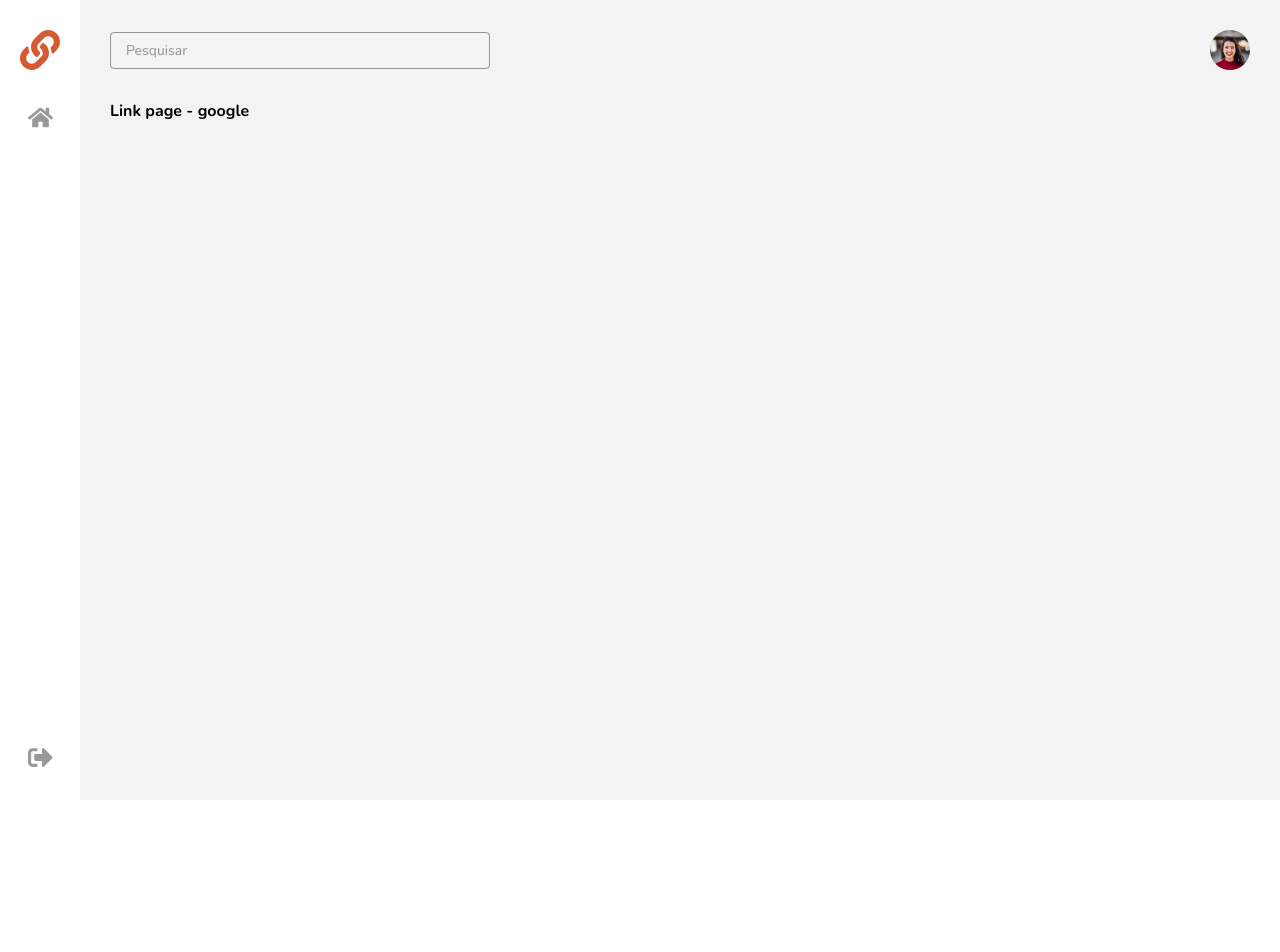
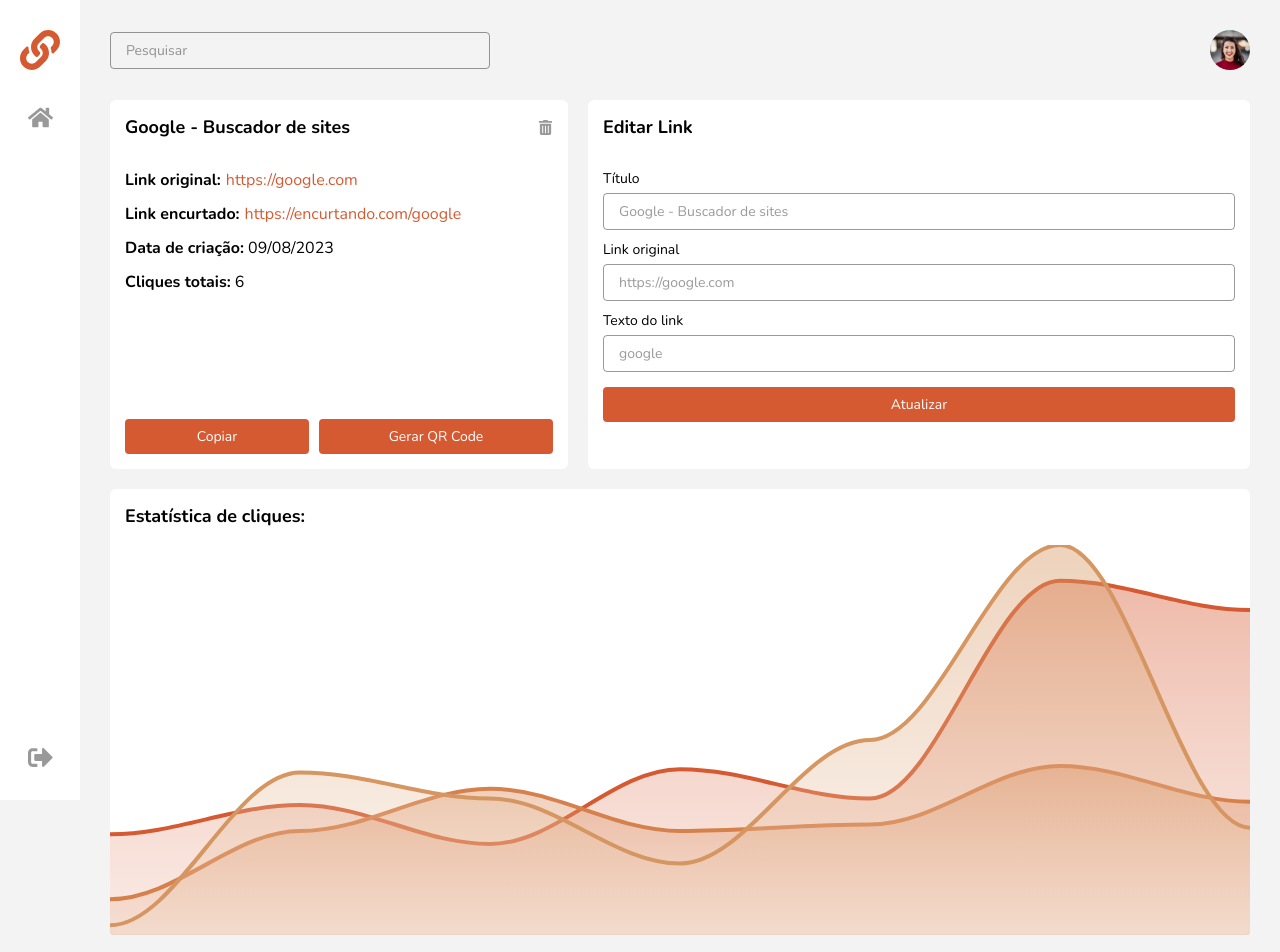
Before and after one commit to AlvaroEmanuel20/shortlinkie, a React (Vite) app in the folder frontend/: page /link/google in a window 1280 px wide. Shown: the top 952 px of the page. Before the commit the page ends 800 px from the top, so only its background shows below. Built offline with nearby package versions, Linux system fonts and the light colour scheme.

Commit message:
feat: link page

```diff
--- a/frontend/package.json
+++ b/frontend/package.json
@@ -11,7 +11,9 @@
   },
   "dependencies": {
     "@hookform/resolvers": "^3.2.0",
+    "apexcharts": "^3.41.1",
     "react": "^18.2.0",
+    "react-apexcharts": "^1.4.1",
     "react-dom": "^18.2.0",
     "react-hook-form": "^7.45.4",
     "react-router-dom": "^6.15.0",
--- a/frontend/src/components/HStack.ts
+++ b/frontend/src/components/HStack.ts
@@ -2,7 +2,7 @@ import { styled } from 'styled-components';
 
 export const HStack = styled.div<{ $spacing?: number; $justify?: string }>`
   display: flex;
-  gap: ${(props) => props.$spacing};
+  gap: ${(props) => props.$spacing + 'px'};
   align-items: center;
   justify-content: ${(props) => props.$justify};
 `;
--- a/frontend/src/components/Stack.ts
+++ b/frontend/src/components/Stack.ts
@@ -1,8 +1,13 @@
 import { styled } from 'styled-components';
 
-export const Stack = styled.div<{ $spacing?: number; $items?: string }>`
+export const Stack = styled.div<{
+  $spacing?: number;
+  $items?: string;
+  $justify?: string;
+}>`
   display: flex;
   flex-direction: column;
   align-items: ${(props) => props.$items};
   gap: ${(props) => props.$spacing + 'px'};
+  justify-content: ${(props) => props.$justify};
 `;
--- a/frontend/src/dashboard/Home.tsx
+++ b/frontend/src/dashboard/Home.tsx
@@ -5,7 +5,8 @@ import { Text } from '../components/Typography';
 import { Label } from '../components/Label';
 import { Input } from '../components/Input';
 import { Button } from '../components/Button';
-import { EmptyLinkCard } from './components/EmptyLinkCard';
+//import { EmptyLinkCard } from './components/EmptyLinkCard';
+import LinkCard from './components/LinkCard';
 
 const HomeGrid = styled.main`
   display: grid;
@@ -97,8 +98,32 @@ export default function Home() {
           <h2 style={{ fontSize: theme.fontSize.md }}>Seus Links</h2>
 
           <Stack $spacing={15}>
-            <EmptyLinkCard color="rgba(71, 71, 71, 0.116)" />
-            <EmptyLinkCard color="rgba(194, 194, 194, 0.11)" />
+            {/*<EmptyLinkCard color="rgba(105, 105, 105, 0.082)" />
+            <EmptyLinkCard color="rgba(194, 194, 194, 0.11)" />*/}
+
+            <LinkCard
+              name="Google - Buscador de sites"
+              link="https://encurtando.com/google"
+              shortId="google"
+            />
+
+            <LinkCard
+              name="Google - Buscador de sites"
+              link="https://encurtando.com/google"
+              shortId="google"
+            />
+
+            <LinkCard
+              name="Google - Buscador de sites"
+              link="https://encurtando.com/google"
+              shortId="google"
+            />
+
+            <LinkCard
+              name="Google - Buscador de sites"
+              link="https://encurtando.com/google"
+              shortId="google"
+            />
           </Stack>
         </Stack>
       </Card>
--- a/frontend/src/dashboard/LinkPage.tsx
+++ b/frontend/src/dashboard/LinkPage.tsx
@@ -1,11 +1,222 @@
-import { useParams } from 'react-router-dom';
+//import { useParams } from 'react-router-dom';
+import { styled, useTheme } from 'styled-components';
+import { Card } from './components/Card';
+import { HStack } from '../components/HStack';
+import TrashIcon from '../assets/TrashIcon';
+import { Stack } from '../components/Stack';
+import { Button } from '../components/Button';
+import { Label } from '../components/Label';
+import { Input } from '../components/Input';
+import ReactApexChart from 'react-apexcharts';
+
+const LinkPageGrid = styled.main`
+  display: grid;
+  grid-template-columns: 458px 1fr;
+  grid-template-rows: 369px 445px;
+  gap: 20px;
+
+  .item3 {
+    grid-area: 2 / 1 / span 1 / span 2;
+  }
+
+  .flex {
+    display: flex;
+    gap: 5px;
+  }
+
+  .chart {
+    svg {
+      border-radius: ${(props) => props.theme.radius.md};
+    }
+  }
+
+  & a {
+    color: ${(props) => props.theme.colors.orange1};
+
+    &:hover {
+      text-decoration: underline;
+    }
+  }
+`;
+
+const BtnGrid = styled.div`
+  display: grid;
+  gap: 10px;
+  grid-template-columns: 184px 234px;
+`;
 
 export default function LinkPage() {
-  const { shortId } = useParams();
+  //const { shortId } = useParams();
+  const theme = useTheme();
 
   return (
-    <>
-      <h1>Link page - {shortId}</h1>
-    </>
+    <LinkPageGrid>
+      <Card>
+        <Stack style={{ height: '100%' }} $justify="space-between">
+          <Stack $spacing={30}>
+            <HStack $spacing={20} $justify="space-between">
+              <h1 style={{ fontSize: theme.fontSize.md }}>
+                Google - Buscador de sites
+              </h1>
+
+              <button>
+                <TrashIcon />
+              </button>
+            </HStack>
+
+            <Stack $spacing={12}>
+              <p className="flex">
+                <strong>Link original:</strong>{' '}
+                <a href="#">https://google.com</a>
+              </p>
+              <p className="flex">
+                <strong>Link encurtado:</strong>{' '}
+                <a href="#">https://encurtando.com/google</a>
+              </p>
+              <p>
+                <strong>Data de criação:</strong> 09/08/2023
+              </p>
+              <p>
+                <strong>Cliques totais:</strong> 6
+              </p>
+            </Stack>
+          </Stack>
+
+          <BtnGrid>
+            <Button>Copiar</Button>
+            <Button>Gerar QR Code</Button>
+          </BtnGrid>
+        </Stack>
+      </Card>
+
+      <Card>
+        <Stack $spacing={30}>
+          <h2 style={{ fontSize: theme.fontSize.md }}>Editar Link</h2>
+
+          <form>
+            <Stack $spacing={15}>
+              <Stack $spacing={10}>
+                <Stack $spacing={5}>
+                  <Label htmlFor="title">Título</Label>
+                  <Input
+                    type="text"
+                    id="title"
+                    placeholder="Google - Buscador de sites"
+                  />
+                </Stack>
+
+                <Stack $spacing={5}>
+                  <Label htmlFor="link">Link original</Label>
+                  <Input
+                    type="url"
+                    id="link"
+                    placeholder="https://google.com"
+                  />
+                </Stack>
+
+                <Stack $spacing={5}>
+                  <Label htmlFor="text">Texto do link</Label>
+                  <Input type="text" id="text" placeholder="google" />
+                </Stack>
+              </Stack>
+
+              <Button>Atualizar</Button>
+            </Stack>
+          </form>
+        </Stack>
+      </Card>
+
+      <Card className="item3" $p="0">
+        <Stack $spacing={15} style={{ height: '100%' }}>
+          <h2
+            style={{ fontSize: theme.fontSize.md, padding: '15px 15px 0 15px' }}
+          >
+            Estatística de cliques:
+          </h2>
+
+          <div
+            className="chart"
+            style={{
+              height: '100%',
+              borderRadius: theme.radius.md,
+            }}
+          >
+            <ReactApexChart
+              type="area"
+              height="100%"
+              options={{
+                colors: [
+                  theme.colors.orange1,
+                  '#D6814C',
+                  '#D69661',
+                  '#D6A078',
+                  '#D6B08D',
+                  '#D6C0A3',
+                  '#D6D0B8',
+                  '#D6E0CD',
+                ],
+                noData: {
+                  text: 'Sem dados disponíveis',
+                },
+                chart: {
+                  toolbar: {
+                    show: false,
+                  },
+                  sparkline: {
+                    enabled: true,
+                  },
+                },
+                grid: {
+                  show: false,
+                },
+                dataLabels: {
+                  enabled: false,
+                },
+                xaxis: {
+                  labels: {
+                    show: false,
+                  },
+                  axisBorder: {
+                    show: false,
+                  },
+                  axisTicks: {
+                    show: false,
+                  },
+                },
+                yaxis: {
+                  show: false,
+                  labels: {
+                    show: false,
+                  },
+                  axisBorder: {
+                    show: false,
+                  },
+                  axisTicks: {
+                    show: false,
+                  },
+                },
+                legend: {
+                  show: false,
+                },
+              }}
+              series={[
+                {
+                  name: 'series1',
+                  data: [31, 40, 28, 51, 42, 109, 100],
+                },
+                {
+                  name: 'series2',
+                  data: [11, 32, 45, 32, 34, 52, 41],
+                },
+                {
+                  name: 'series3',
+                  data: [3, 50, 42, 22, 60, 120, 33],
+                },
+              ]}
+            />
+          </div>
+        </Stack>
+      </Card>
+    </LinkPageGrid>
   );
 }
--- /dev/null
+++ b/frontend/src/dashboard/components/LinkCard.tsx
@@ -0,0 +1,56 @@
+import { styled } from 'styled-components';
+import { Stack } from '../../components/Stack';
+import { HStack } from '../../components/HStack';
+import { Button } from '../../components/Button';
+import EditIcon from '../../assets/EditIcon';
+import TrashIcon from '../../assets/TrashIcon';
+import { Link } from 'react-router-dom';
+
+interface LinkCard {
+  name: string;
+  link: string;
+  shortId: string;
+}
+
+const LinkCardStyle = styled.div`
+  padding: 8px 10px;
+  display: flex;
+  align-items: center;
+  justify-content: space-between;
+  border: 1px solid ${(props) => props.theme.colors.orange1};
+  border-radius: ${(props) => props.theme.radius.base};
+
+  & a {
+    font-size: ${(props) => props.theme.fontSize.sm};
+    color: ${(props) => props.theme.colors.orange1};
+
+    &:hover {
+      text-decoration: underline;
+    }
+  }
+`;
+
+export default function LinkCard({ name, link, shortId }: LinkCard) {
+  return (
+    <LinkCardStyle>
+      <Stack $spacing={4}>
+        <h3>{name}</h3>
+        <a href={link}>{link}</a>
+      </Stack>
+
+      <HStack $spacing={15}>
+        <Button>Copiar</Button>
+
+        <HStack $spacing={10}>
+          <Link to={`/link/${shortId}`}>
+            <EditIcon />
+          </Link>
+
+          <button>
+            <TrashIcon />
+          </button>
+        </HStack>
+      </HStack>
+    </LinkCardStyle>
+  );
+}
--- a/frontend/src/theme/GlobalStyle.ts
+++ b/frontend/src/theme/GlobalStyle.ts
@@ -19,6 +19,7 @@ export const GlobalStyle = createGlobalStyle`
   a {
     text-decoration: none;
     color: inherit;
+    display: flex;
   }
 
   button {
```
Also changed, not shown: 1 other file (tests, documents, lock files or other folders).
